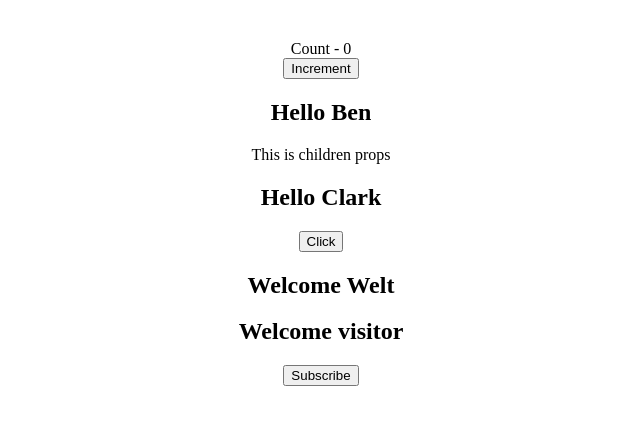
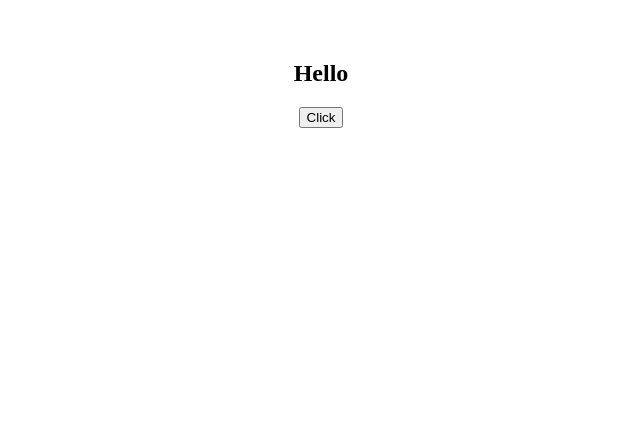
Before and after one commit to kothapallisridhar/frontend, a React (Vite) app in the folder react-app/: page / in a window 1280 px wide. Shown: the top 424 px of the page, without its empty margins (319-959 px from the left). Built offline with nearby package versions, Linux system fonts and the light colour scheme.

Commit message:
binding event handler in render method

```diff
--- a/react-app/src/App.jsx
+++ b/react-app/src/App.jsx
@@ -1,9 +1,5 @@
 import './App.css'
-import { Greet } from './components/Greet'
-import Hello from './components/Hello'
-import Welcome from './components/Welcome'
-import Message from './components/Message'
-import Counter from './components/Counter'
+import EventBind from './components/EventBind'
 
 
 function App(props) {
@@ -12,15 +8,7 @@ function App(props) {
 
   return (
     <div className='app'>
-      <Counter/>
-      <Greet name='Ben'>
-        <p>This is children props</p>
-      </Greet>
-      <Greet name='Clark'>
-        <button>Click</button>
-        </Greet>
-      <Welcome name='Welt'/>
-      <Message/>
+      <EventBind/>
     </div>
   )
 }
--- /dev/null
+++ b/react-app/src/components/EventBind.jsx
@@ -0,0 +1,27 @@
+import React, { Component } from 'react'
+
+export class EventBind extends Component {
+    constructor(props) {
+      super(props)
+
+      this.state = {
+         message: 'Hello'
+      }
+    }
+
+  clickHandler() {
+    this.setState({
+        message: "Bye"
+    })
+  }
+  render() {
+    return (
+      <div>
+        <h2>{this.state.message}</h2>
+        <button onClick={this.clickHandler.bind(this)}>Click</button>
+      </div>
+    )
+  }
+}
+
+export default EventBind
--- a/react-app/src/components/Greet.jsx
+++ b/react-app/src/components/Greet.jsx
@@ -6,11 +6,11 @@ import React from 'react'
 //     )
 // }
 
-export const Greet = (props) => {
+export const Greet = ({name, children}) => {
     return(
         <div>
-            <h2>Hello {props.name}</h2>
-            {props.children}
+            <h2>Hello {name}</h2>
+            {children}
         </div>)
 }
 
```
Also changed, not shown: react-app/src/components/ClassClick.jsx (added, +17 -0 lines), react-app/src/components/FucntionClick.jsx (added, +17 -0 lines).
